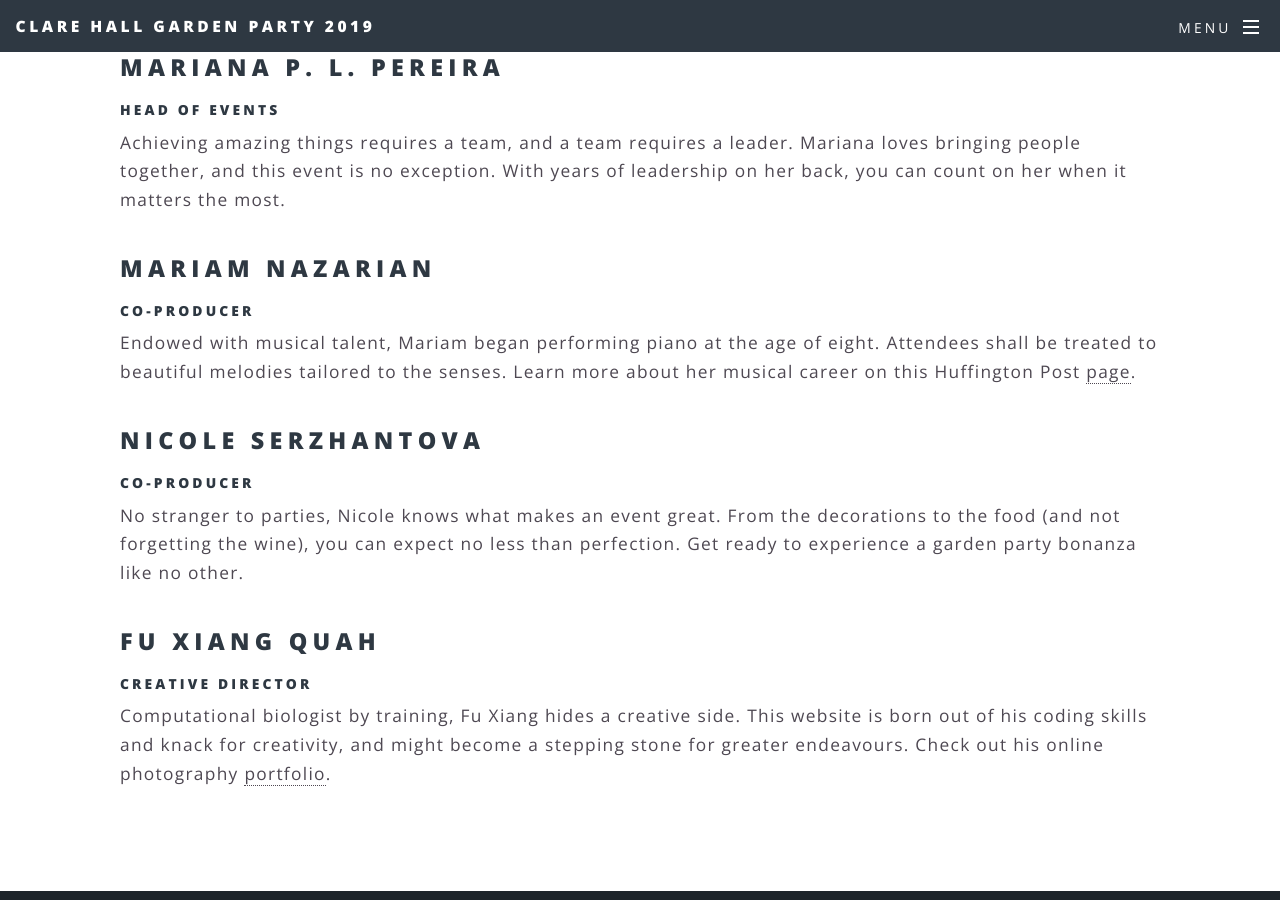
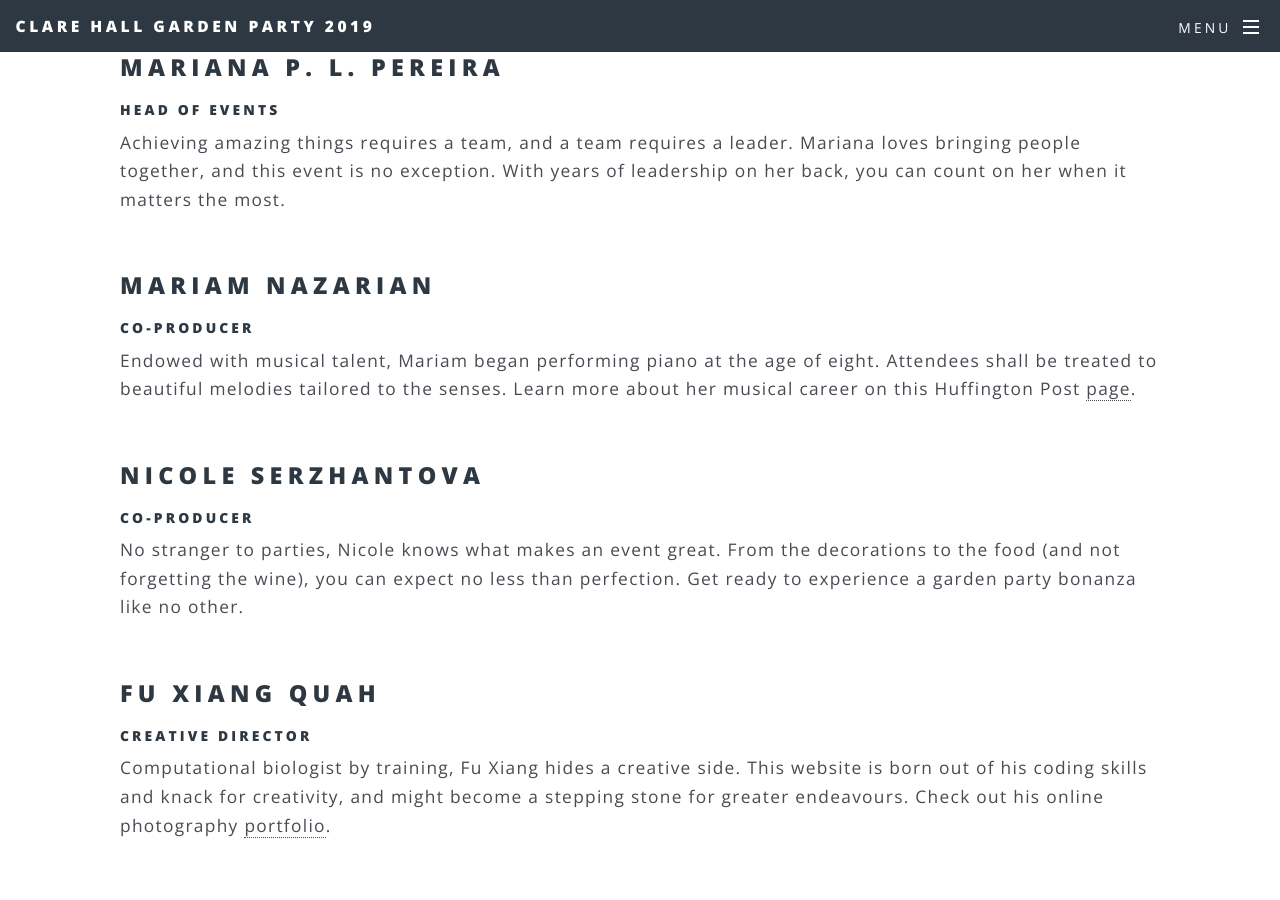
Before and after one commit to chse66/chsummersoiree19, a Jekyll site: the page built from ourteam.html, in a window 1280 px wide and 900 px high, scrolled down 489 px. Built offline with Jekyll 4.4.1, drawn with Linux system fonts in a browser that asks for light colours.

Commit message:
modified pages to use passagechunk class

```diff
--- a/ourteam.html
+++ b/ourteam.html
@@ -2,19 +2,28 @@
 layout: page
 title: Our Team
 ---
-
+  <section>
+    <div class="passagechunk">
       <h2>Mariana P. L. Pereira</h2>
       <h5>Head of Events</h5>
       <p>Achieving amazing things requires a team, and a team requires a leader. Mariana loves bringing people together, and this event is no exception. With years of leadership on her back, you can count on her when it matters the most.</p>
+    </div>
 
+    <div class="passagechunk">
       <h2>Mariam Nazarian</h2>
       <h5>Co-Producer</h5>
       <p>Endowed with musical talent, Mariam began performing piano at the age of eight. Attendees shall be treated to beautiful melodies tailored to the senses. Learn more about her musical career on this Huffington Post <a href="https://www.huffingtonpost.com/author/mariam-nazarian" target="_blank">page</a>.</p>
+    </div>
 
+    <div class="passagechunk">
       <h2>Nicole Serzhantova</h2>
       <h5>Co-Producer</h5>
       <p>No stranger to parties, Nicole knows what makes an event great. From the decorations to the food (and not forgetting the wine), you can expect no less than perfection. Get ready to experience a garden party bonanza like no other.</p>
+    </div>
 
+    <div class="passagechunk">
       <h2>Fu Xiang Quah</h2>
       <h5>Creative Director</h5>
       <p>Computational biologist by training, Fu Xiang hides a creative side. This website is born out of his coding skills and knack for creativity, and might become a stepping stone for greater endeavours. Check out his online photography <a href="https://fxq.smugmug.com" target="_blank">portfolio</a>.
+    </div>
+  </section>
```
Also changed, not shown: details.html (+8 -2 lines). Lines whose indentation alone changed are shown as unchanged.
